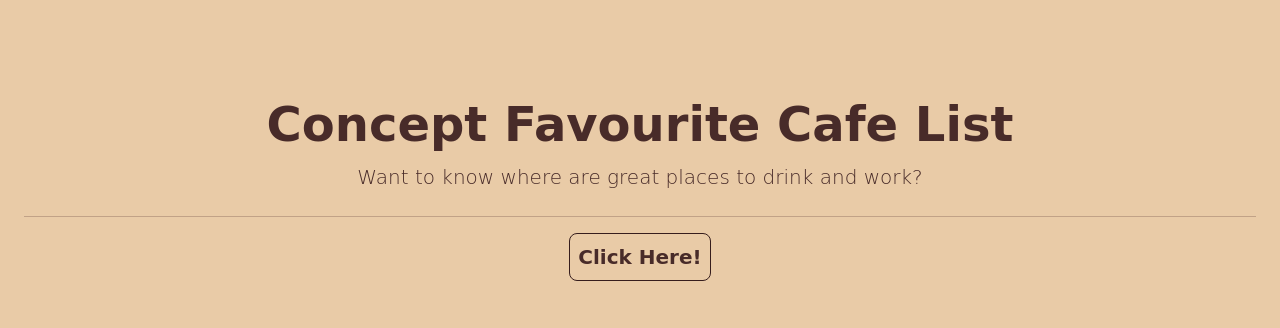
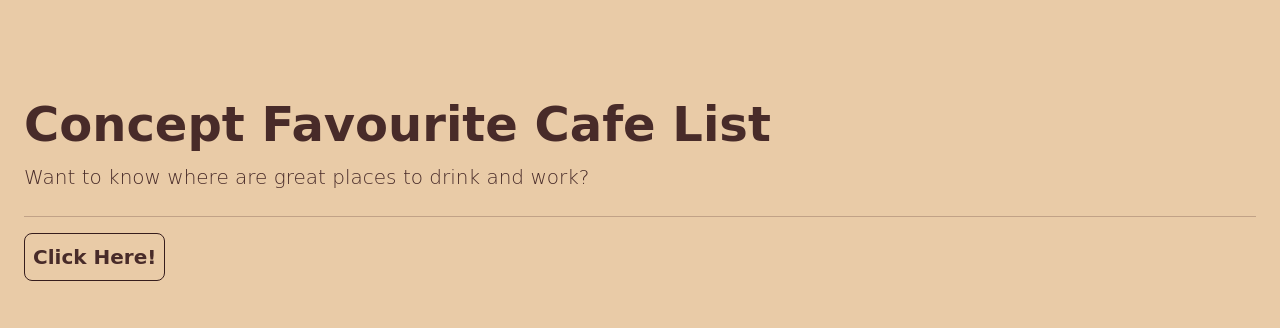
Before and after one commit to ashraph0p/Cafe_and_Wifi, a Flask app: page / in a window 1280 px wide. Shown: the part 56-384 px from the top of the page. Run offline with Flask 3, Linux system fonts and the light colour scheme; some libraries are stand-ins or nearby versions; some web fonts are replaced.

Commit message:
Text align left now.

```diff
--- a/templates/add.html
+++ b/templates/add.html
@@ -3,7 +3,7 @@
 {% block title %}Add to list{% endblock %}
 {% block content %}
 <div class="container px-4 py-5 my-5">
-        <h1 class="text-center display-5 fw-bold">Add your local cafe!</h1>
+        <h1 class="text-left display-5 fw-bold">Add your local cafe!</h1>
     {{ render_form(form) }}
 </div>
 {% endblock %}
--- a/templates/index.html
+++ b/templates/index.html
@@ -2,12 +2,12 @@
 {% block title %} Best Cafes{% endblock %}
 
 {% block content %}
-<div class="px-4 py-5 my-5 text-center">
+<div class="px-4 py-5 my-5 ">
     <h1 class="display-5 fw-bold">Concept Favourite Cafe List</h1>
     <p class="lead mb-4">Want to know where are great places to drink and work?</p>
     <hr>
-    <div class="col-lg-6 mx-auto">
-        <div class="d-grid gap-2 d-sm-flex justify-content-sm-center">
+    <div class="col-lg-6 text-left">
+        <div class="d-grid gap-2 d-sm-flex">
             <a class="btn btn-primary btn-lg px-2 gap-4" href="/cafe-list"> Click Here!</a>
         </div>
     </div>
```
